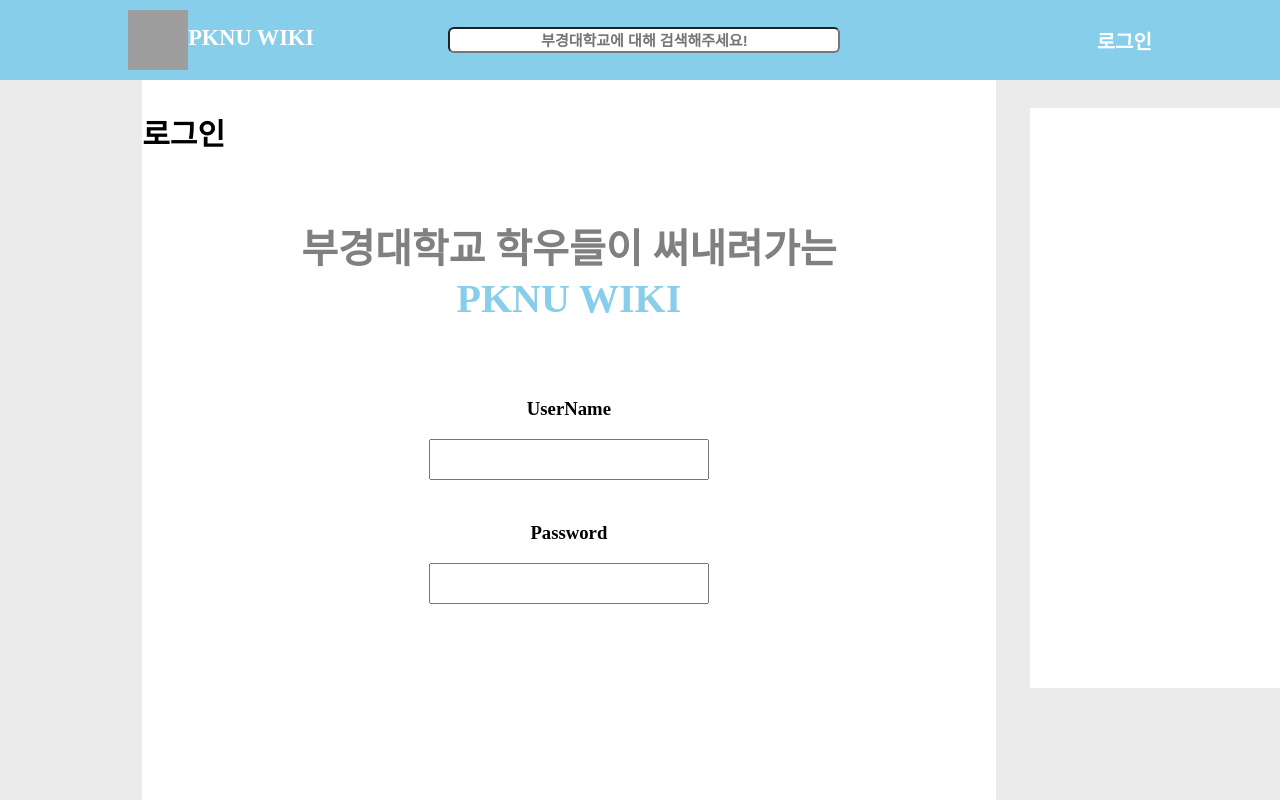
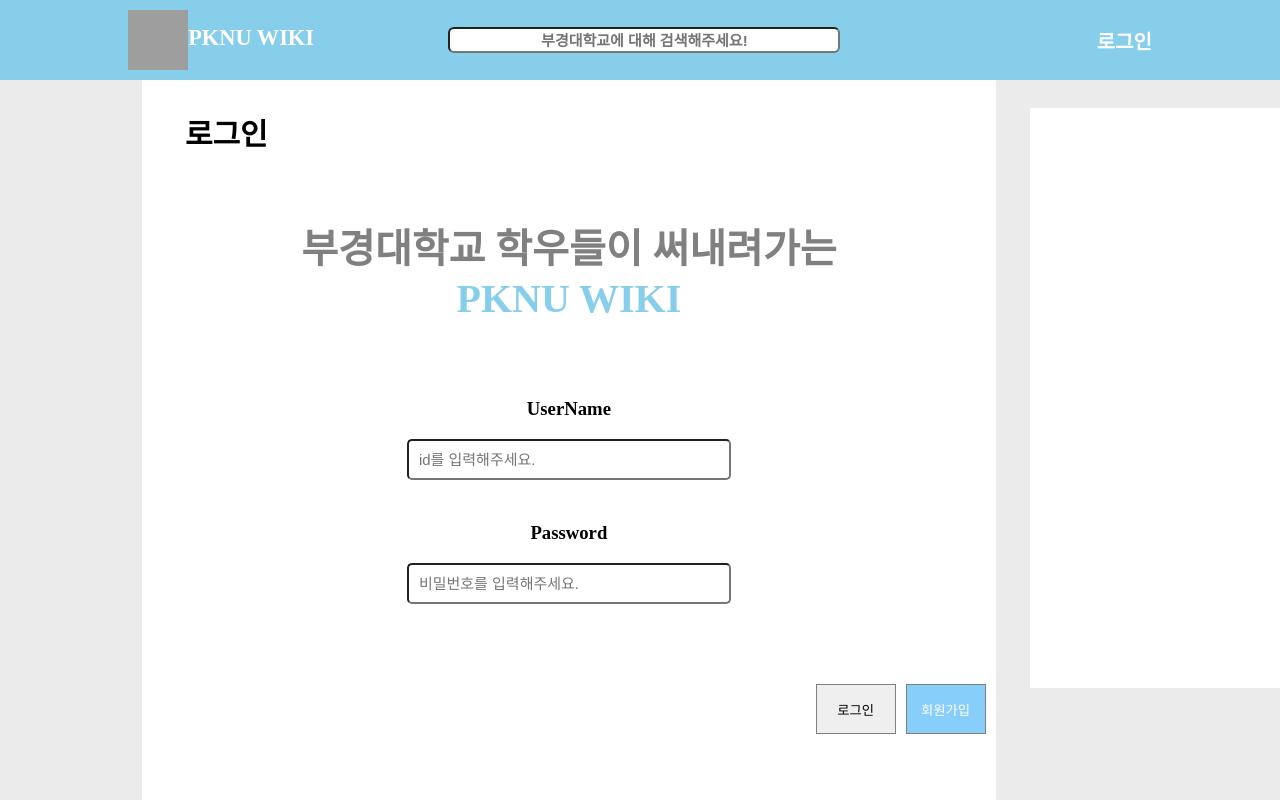
Before and after one commit to dl57934/PKNUWIKI, a React (Create React App) app in the folder front/: page /login in a window 1280 px wide. Shown: the top 800 px of the page. Built offline with nearby package versions, Linux system fonts and the light colour scheme; grey boxes are pictures that could not be loaded.

Commit message:
making Loginpage

```diff
--- a/front/src/Components/BasicButton.js
+++ b/front/src/Components/BasicButton.js
@@ -0,0 +1,21 @@
+import React from "react";
+import styled from "styled-components";
+
+const BasicButton = ({ text, backgroundColor, color }) => {
+  return (
+    <Button backgroundColor={backgroundColor} color={color}>
+      {text}
+    </Button>
+  );
+};
+
+const Button = styled.button`
+  border: 1px solid grey;
+  background-color: ${props => props.backgroundColor};
+  color: ${props => props.color};
+  width: 80px;
+  height: 50px;
+  margin-right: 10px;
+`;
+
+export default BasicButton;
--- a/front/src/Components/Title.js
+++ b/front/src/Components/Title.js
@@ -10,4 +10,5 @@
 const TitleDeco = styled.p`
   font-weight: bold;
   font-size: 30px;
+  margin-left: 5%;
 `;
--- a/front/src/Components/WebTitle.js
+++ b/front/src/Components/WebTitle.js
@@ -18,6 +18,9 @@
   text-align: center;
   font-size: 40px;
   color: grey;
+  @media (max-width: 505px) {
+    font-size: 30px;
+  }
 `;
 
 export default WebTitle;
--- a/front/src/Pages/Home/CenterSection.js
+++ b/front/src/Pages/Home/CenterSection.js
@@ -3,6 +3,7 @@
 import HorizonTag from "Components/HorizonTag";
 import SkyBlueImg from "Components/SkyBlueImg";
 import TabBar from "Components/TabBar";
+import WebTitle from "Components/WebTitle";
 
 const CenterSection = () => {
   const index = [
@@ -38,10 +39,7 @@
             "https://user-images.githubusercontent.com/23521909/53392493-e63f3080-39dc-11e9-8cdb-4a7298701f0c.png"
           }
         />
-        <Description id="description">
-          부경대학교 학우들이 써내려가는 <br />
-          <Name color="skyblue">PKNU WIKI</Name>
-        </Description>
+        <WebTitle />
       </MiddleBox>
       <HorizonTag color="grey" height="1px" />
       <InfoBox>
--- a/front/src/Pages/Login/CenterSection.js
+++ b/front/src/Pages/Login/CenterSection.js
@@ -3,6 +3,7 @@
 import useInputTag from "Hooks/inputTag";
 import Title from "Components/Title";
 import WebTitle from "Components/WebTitle";
+import BasicButton from "Components/BasicButton";
 
 const CenterSection = () => {
   const id = useInputTag("");
@@ -13,10 +14,22 @@
       <WebTitle />
       <InputBox>
         <Preface>UserName</Preface>
-        <LoginInput type="id" {...id} />
+        <LoginInput placeholder="id를 입력해주세요." type="id" {...id} />
         <Preface>Password</Preface>
-        <LoginInput type="password" {...password} />
+        <LoginInput
+          type="password"
+          placeholder="비밀번호를 입력해주세요."
+          {...password}
+        />
       </InputBox>
+      <ButtonBox>
+        <BasicButton text={"로그인"} />
+        <BasicButton
+          text={"회원가입"}
+          backgroundColor={"#87CEFA"}
+          color={"white"}
+        />
+      </ButtonBox>
     </Container>
   );
 };
@@ -28,19 +41,32 @@
   flex-direction: column;
 `;
 
+const ButtonBox = styled.div`
+  display: flex;
+  justify-content: right;
+  margin-left: 70%;
+  margin-top: 80px;
+`;
+
 const InputBox = styled.div`
   display: flex;
   flex-direction: column;
   justify-content: center;
   align-items: center;
+  @media (max-width: 505px) {
+    font-size: 15px;
+  }
 `;
 
 const LoginInput = styled.input`
-  width: 30%;
+  width: 300px;
   padding: 10px;
   font-size: 15px;
+  border-radius: 5px;
 `;
 
 const Preface = styled.h3`
   margin-top: 5%;
+  flex: left;
+  text-align: left;
 `;
```
